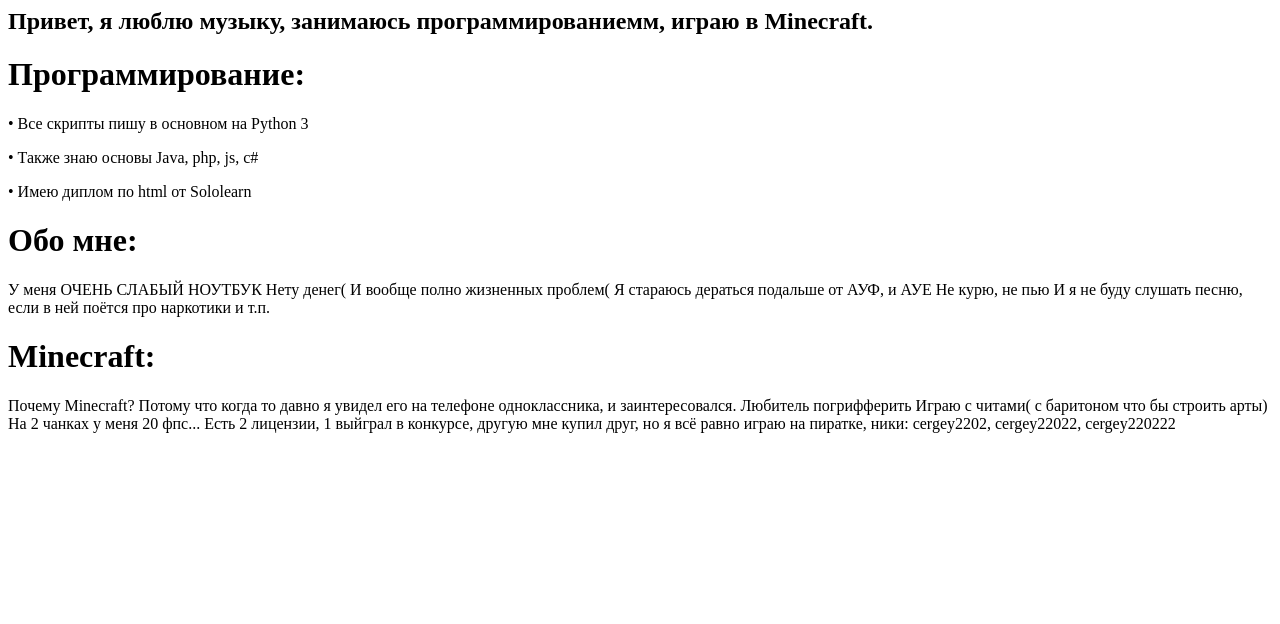
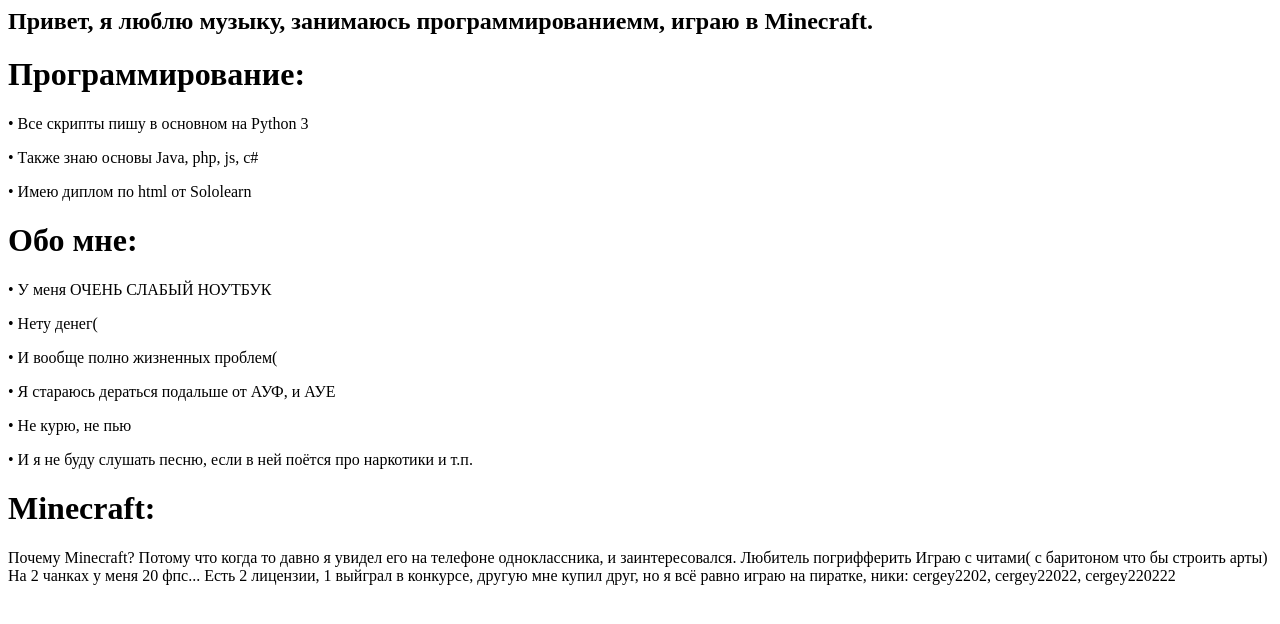
Before and after one commit to Cergey2202/Cergey2202.github.io, a plain HTML site: page index.html in a window 1280 px wide. Drawn offline with Linux system fonts and the light colour scheme.

Commit message:
Update index.html

```diff
--- a/index.html
+++ b/index.html
@@ -4,12 +4,12 @@
 <p>• Также знаю основы Java, php, js, c#</p>
 <p>• Имею диплом по html от Sololearn</p>
 <h1>Обо мне:</h1>
-    У меня ОЧЕНЬ СЛАБЫЙ НОУТБУК
-    Нету денег(
-    И вообще полно жизненных проблем(
-    Я стараюсь дераться подальше от АУФ, и АУЕ
-    Не курю, не пью
-    И я не буду слушать песню, если в ней поётся про наркотики и т.п.
+<p>• У меня ОЧЕНЬ СЛАБЫЙ НОУТБУК </p>
+<p>• Нету денег( </p>
+<p>• И вообще полно жизненных проблем( </p>
+<p>• Я стараюсь дераться подальше от АУФ, и АУЕ </p>
+<p>• Не курю, не пью </p>
+<p>• И я не буду слушать песню, если в ней поётся про наркотики и т.п.</p>
 <h1>Minecraft:</h1>
     Почему Minecraft? Потому что когда то давно я увидел его на телефоне одноклассника, и заинтересовался.
     Любитель погрифферить
```
